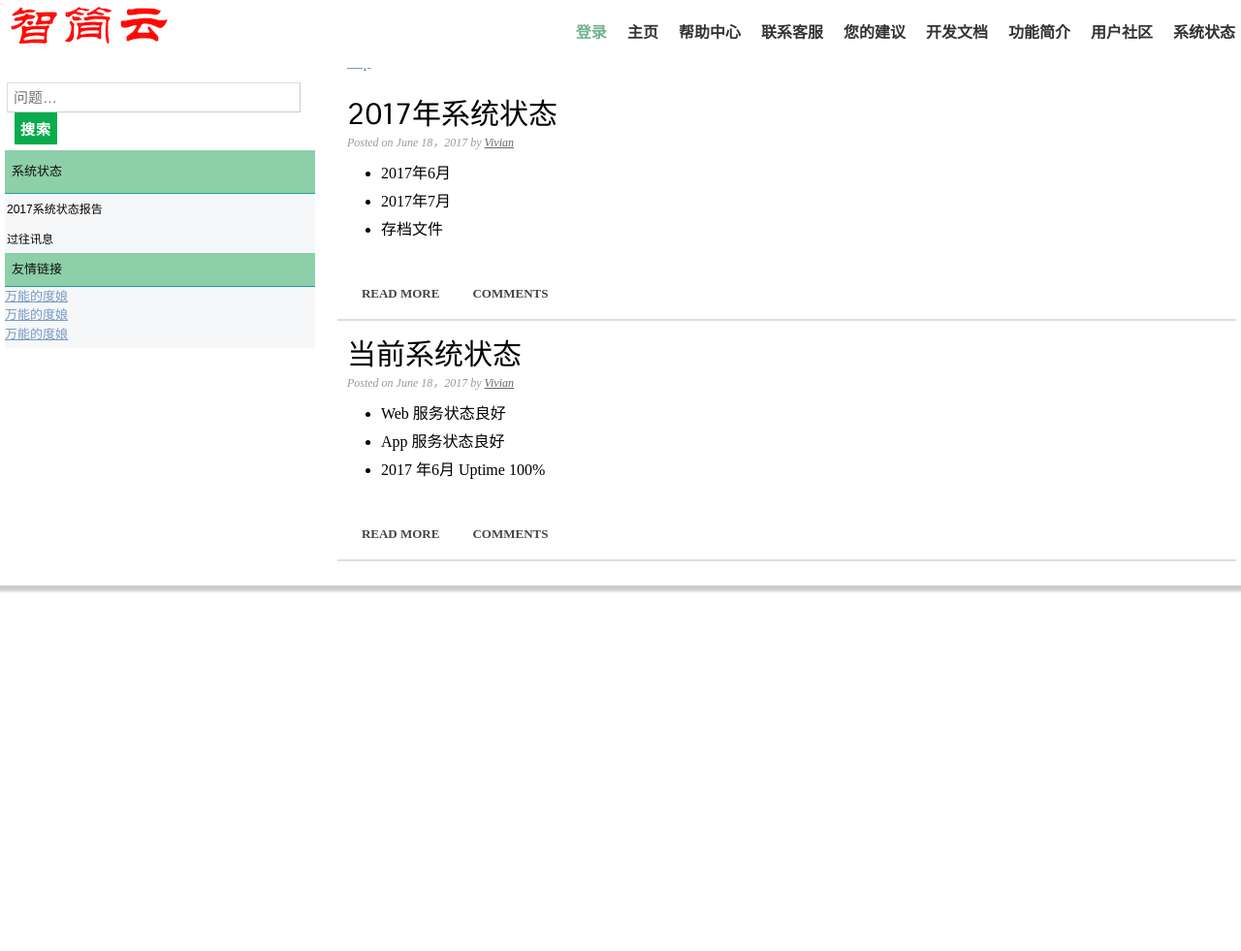
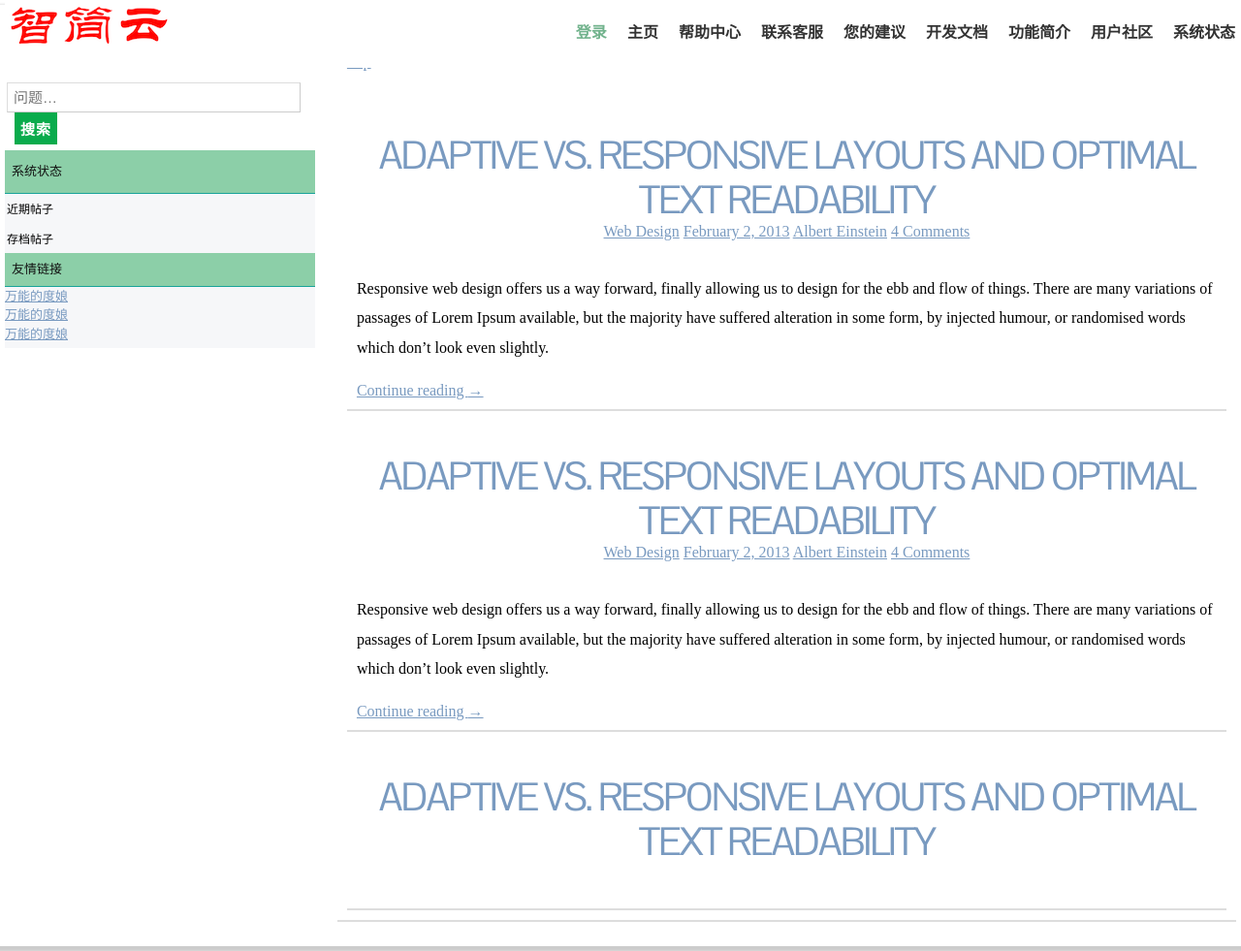
Before and after one commit to dreampivot/slipscloud.github.io, a Jekyll site: the page help/community.html, which Jekyll copies as it is, in a window 1280 px wide and 981 px high. Shown: the whole window at 97% size. Built offline with Jekyll 4.4.1, drawn with Linux system fonts in a browser that asks for light colours.

Commit message:
Update community.html

```diff
--- a/help/community.html
+++ b/help/community.html
@@ -31,34 +31,59 @@
 		<article class="expanded">
 	        <a href="#">Top</a>
   	        <p></p>
-		<h2>2017年系统状态</h2>
-		<div class="article-info">Posted on <time datetime="2017-06-18">June 18，2017</time> by <a href="#" rel="author">Vivian</a></div>
+		<article class="post post-1">
+			<header class="entry-header">
+								<h1 class="entry-title">
+									<a href="single.html">Adaptive Vs. Responsive Layouts And Optimal Text Readability</a>
+								</h1>
+								<div class="entry-meta">
+									<span class="post-category"><a href="#">Web Design</a></span>
 
-		<ul class="styledlist">
-		<li>2017年6月</li>
-		<li>2017年7月</li>
-		<li>存档文件</li>
+									<span class="post-date"><a href="#"><time class="entry-date" datetime="2012-11-09T23:15:57+00:00">February 2, 2013</time></a></span>
 
-		</ul>
+									<span class="post-author"><a href="#">Albert Einstein</a></span>
 
-		<a href="#" class="button">Read more</a>
-		<a href="#" class="button">Comments</a>
+									<span class="comments-link"><a href="#">4 Comments</a></span>
+								</div>
+							</header>
+							<div class="entry-content clearfix">
+								<p>Responsive web design offers us a way forward, finally allowing us to design for the ebb and flow of things. There are many variations of passages of Lorem Ipsum available, but the majority have suffered alteration in some form, by injected humour, or randomised words which don’t look even slightly.</p>
+								<div class="read-more cl-effect-14">
+									<a href="#" class="more-link">Continue reading <span class="meta-nav">→</span></a>
+								</div>
+							</div>
+						</article>
 
-		</article>
+						<article class="post post-2">
+							<header class="entry-header">
+								<h1 class="entry-title">
+									<a href="single.html">Adaptive Vs. Responsive Layouts And Optimal Text Readability</a>
+								</h1>
+								<div class="entry-meta">
+									<span class="post-category"><a href="#">Web Design</a></span>
 
-		<article class="expanded">
+									<span class="post-date"><a href="#"><time class="entry-date" datetime="2012-11-09T23:15:57+00:00">February 2, 2013</time></a></span>
 
-            	<h2>当前系统状态</h2>
-		<div class="article-info">Posted on <time datetime="2017-06-18">June 18，2017</time> by <a href="#" rel="author">Vivian</a></div>
-		<ul class="styledlist">
-		<li>Web 服务状态良好</li>
-		<li>App 服务状态良好 </li>
-		<li>2017 年6月 Uptime 100% </li>
+									<span class="post-author"><a href="#">Albert Einstein</a></span>
 
-		</ul>
+									<span class="comments-link"><a href="#">4 Comments</a></span>
+								</div>
+							</header>
+							<div class="entry-content clearfix">
+								<p>Responsive web design offers us a way forward, finally allowing us to design for the ebb and flow of things. There are many variations of passages of Lorem Ipsum available, but the majority have suffered alteration in some form, by injected humour, or randomised words which don’t look even slightly.</p>
+								<div class="read-more cl-effect-14">
+									<a href="#" class="more-link">Continue reading <span class="meta-nav">→</span></a>
+								</div>
+							</div>
+						</article>
 
-		<a href="#" class="button">Read more</a>
-		<a href="#" class="button">Comments</a>
+						<article class="post post-3">
+							<header class="entry-header">
+								<h1 class="entry-title">
+									<a href="single.html">Adaptive Vs. Responsive Layouts And Optimal Text Readability</a>
+								</h1>
+								<div class="entry-meta">
+
 		</article>
         </section>
 
@@ -77,7 +102,7 @@
                 <h4>系统状态</h4>
                 <ul>
 		<div class="dropdown">
-                <button class="dropbtn">2017系统状态报告</button>
+                <button class="dropbtn">近期帖子</button>
  		 <div class="dropdown-content">
    		 <a href="#">2017 年 6 月</a>
   		 <a href="#">2017 年 7 月</a>
@@ -86,7 +111,7 @@
 
                 <ul>
 		<div class="dropdown">
-                <button class="dropbtn">过往讯息</button>
+                <button class="dropbtn">存档帖子</button>
  		 <div class="dropdown-content">
   		 <a href="#">存档</a>
   		</div>
```
